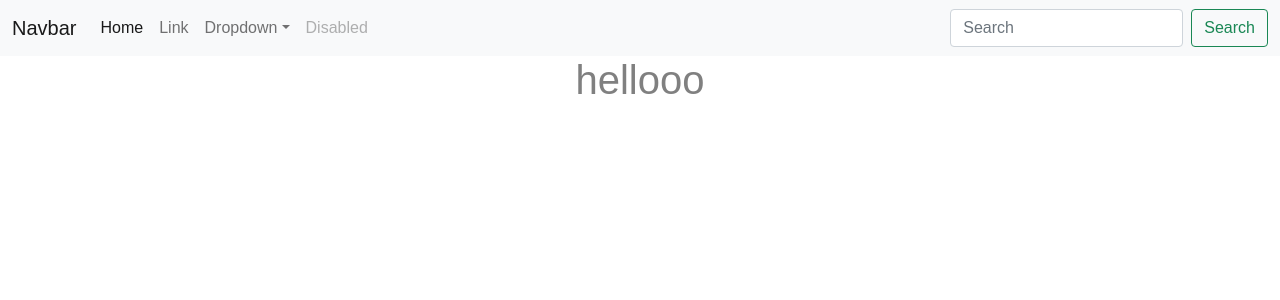
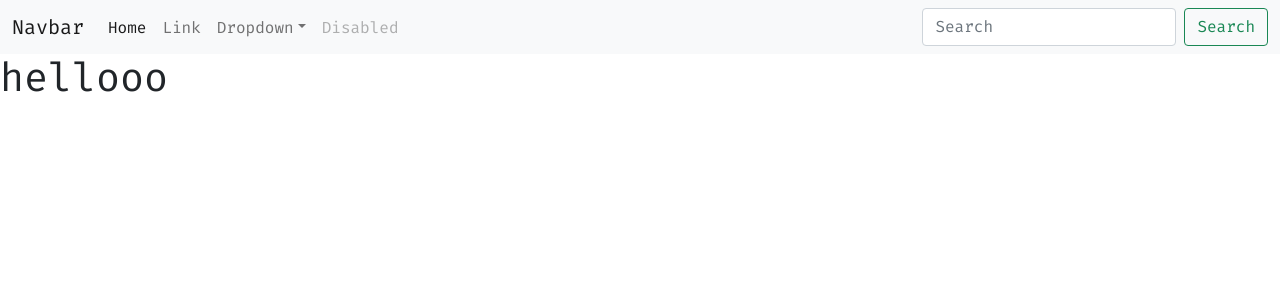
Before and after one commit to itsnatasha/iliketheideaofcooking, a Jekyll site: the page built from index.html, in a window 1280 px wide. Shown: the top 300 px of the page. Built offline with Jekyll 4.4.1, drawn with Linux system fonts in a browser that asks for light colours.

Commit message:
added font and colors

```diff
--- a/_sass/base.scss
+++ b/_sass/base.scss
@@ -1,11 +1,46 @@
 // default layouts will have this styling
 // this will be the styling for recipe pages
 
-// make id for navigation, so the styles are only used for nav
-#nav {
+// base should have
+// > colors
+// > fonts
+// > tooltip
+// > link styling
+// > headings, paragraphs
+// > lists (ul, ol)
+// > table properties
 
+$font: 'Fira Code', monospace;
+
+//theme colors :
+$white: #fff;
+$black: #161616;
+$grey: #bbb;
+$beige: #DCD0BF;
+
+
+body {
+
+    font: 100% $font;
+
+    h1, h2, h3, h4 {
+
+    }
+
+    a {
+
+    }
+
+    ul {
+
+    }
+
+    blockquote {
+
+    }
 }
 
+/*
 body {
     width: 100%;
     height: 100vh;
@@ -25,4 +60,4 @@ body {
   h1 {
     text-align: center;
     color: gray;
-  }
+  }*/
```
